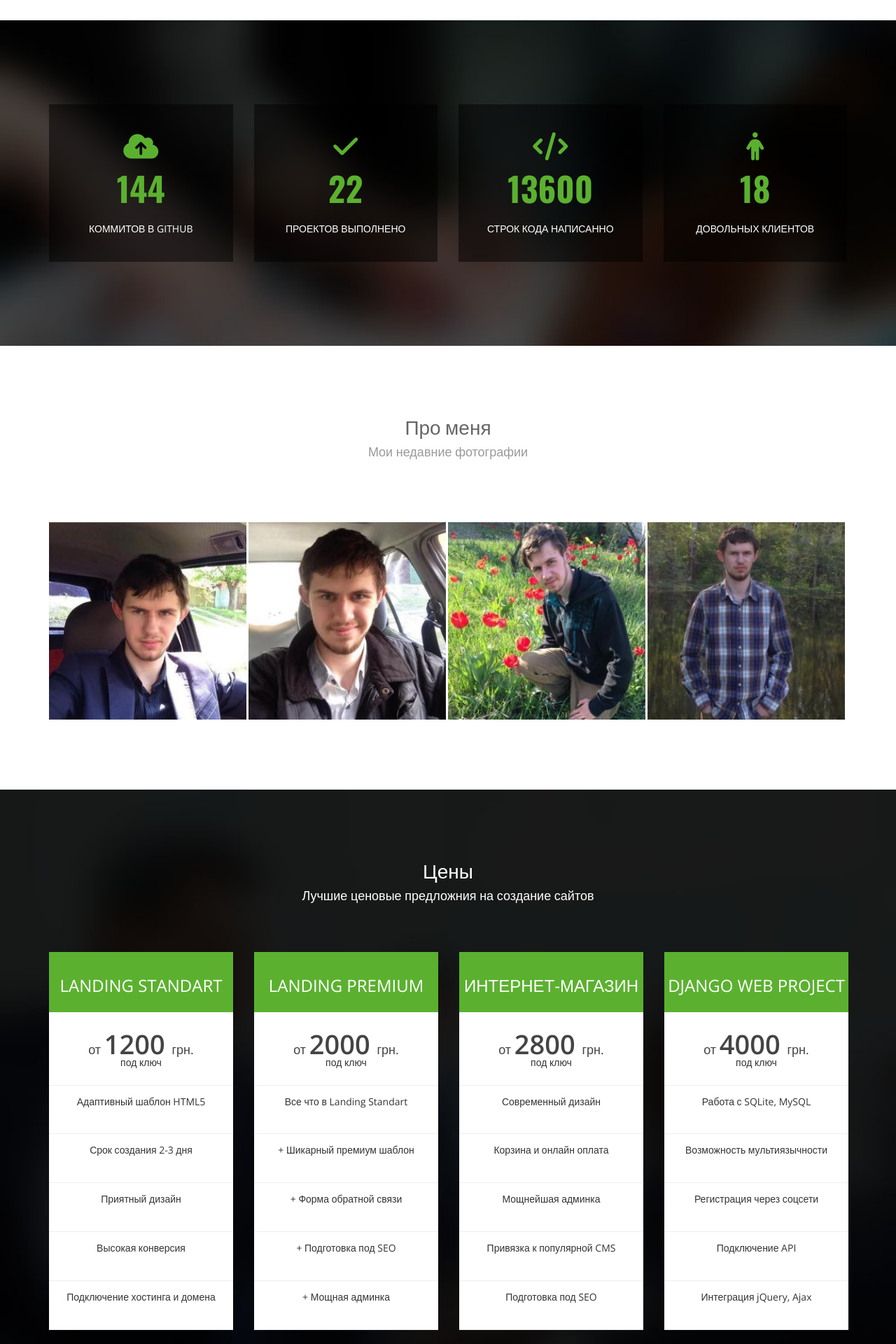
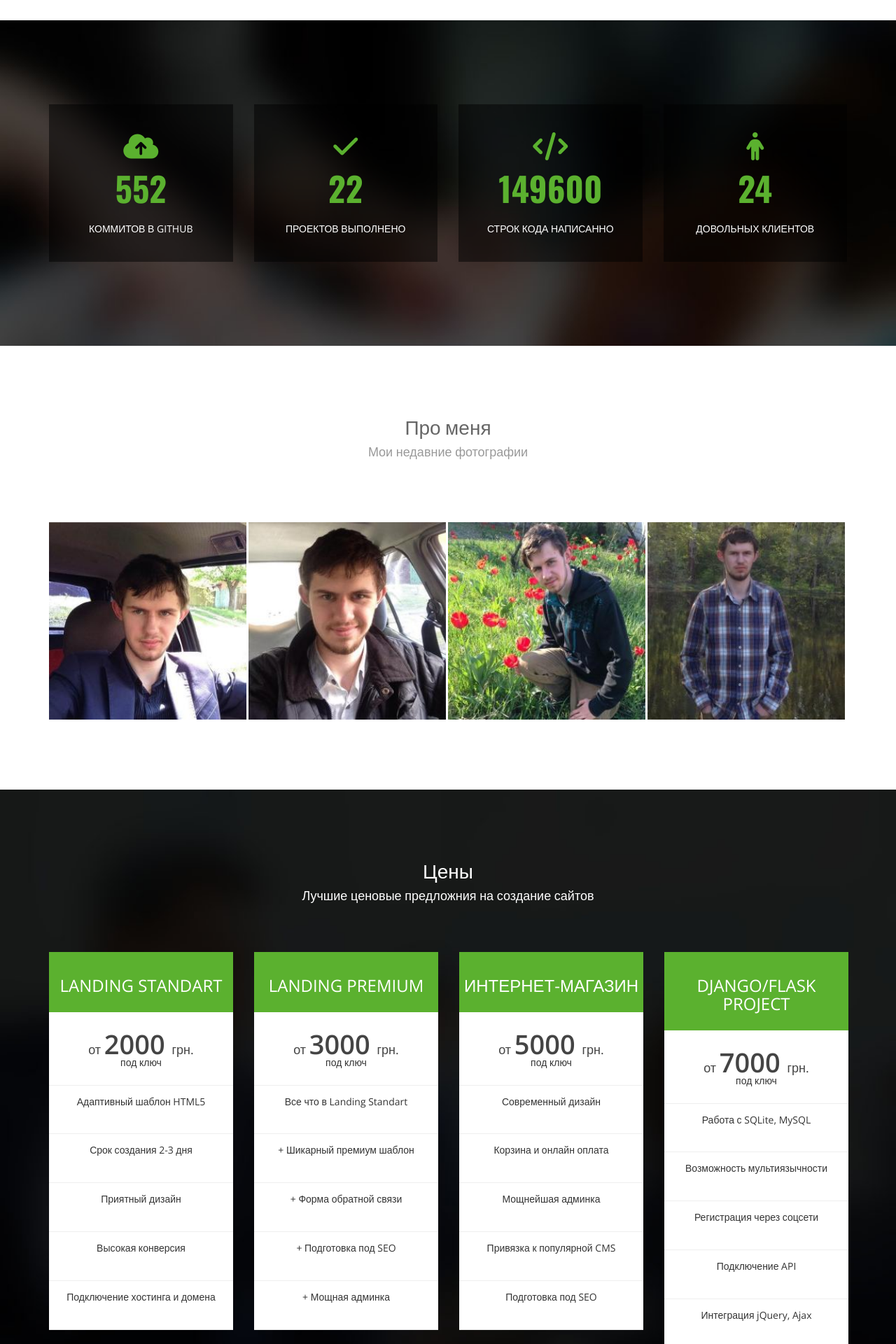
Before and after one commit to Daniil-Kost/lemk.site, a Django app: page / in a window 1280 px wide. Shown: the part 4346-6266 px from the top of the page at 70% size. Run offline with Django 3.2, Linux system fonts and the light colour scheme; some libraries are stand-ins or nearby versions.

Commit message:
Edit templates

```diff
--- a/lemk/templates/lemk/index.html
+++ b/lemk/templates/lemk/index.html
@@ -1002,7 +1002,7 @@
                 <div class="col-xs-12 col-sm-6 col-md-3">
                       <div class="counter-item noselect">
                         <i class="fa fa-cloud-upload"></i>
-                        <div class="timer" id="item1" data-to="212" data-speed="5000"></div>
+                        <div class="timer" id="item1" data-to="812" data-speed="5000"></div>
                         <h5>Коммитов в GitHub</h5>
                       </div>
                     </div>
@@ -1016,14 +1016,14 @@
                     <div class="col-xs-12 col-sm-6 col-md-3">
                       <div class="counter-item noselect">
                         <i class="fa fa-code"></i>
-                        <div class="timer" id="item3" data-to="20000" data-speed="5000"></div>
+                        <div class="timer" id="item3" data-to="220000" data-speed="5000"></div>
                         <h5>Строк кода написанно</h5>
                       </div>
                     </div>
                     <div class="col-xs-12 col-sm-6 col-md-3">
                       <div class="counter-item noselect">
                         <i class="fa fa-male"></i>
-                        <div class="timer" id="item4" data-to="26" data-speed="5000"></div>
+                        <div class="timer" id="item4" data-to="36" data-speed="5000"></div>
                         <h5>Довольных клиентов</h5>
                       </div>
                     </div>
@@ -1123,7 +1123,7 @@
                                 </div>
                                 <div class="plan-price">
                                     <div class="price-value">
-                                    <span>от </span>1200 <span>грн.</span></div>
+                                    <span>от </span>2000 <span>грн.</span></div>
                                     <div class="interval">под ключ</div>
                                 </div>
                                 <div class="plan-list">
@@ -1148,7 +1148,7 @@
                                 </div>
                                 <div class="plan-price">
                                     <div class="price-value">
-                                    <span>от </span>2000 <span>грн.</span></div>
+                                    <span>от </span>3000 <span>грн.</span></div>
                                     <div class="interval">под ключ</div>
                                 </div>
                                 <div class="plan-list">
@@ -1173,7 +1173,7 @@
                                 </div>
                                 <div class="plan-price">
                                     <div class="price-value">
-                                    <span>от </span>2800 <span>грн.</span></div>
+                                    <span>от </span>5000 <span>грн.</span></div>
                                     <div class="interval">под ключ</div>
                                 </div>
                                 <div class="plan-list">
@@ -1194,11 +1194,11 @@
                         <div class="col-md-12">
                             <div class="pricing-table">
                                 <div class="plan-name">
-								    <h3>Django Web Project</h3>
+								    <h3>Django/Flask Project</h3>
                                 </div>
                                 <div class="plan-price">
                                     <div class="price-value">
-                                    <span>от </span>4000 <span>грн.</span></div>
+                                    <span>от </span>7000 <span>грн.</span></div>
                                     <div class="interval">под ключ</div>
                                 </div>
                                 <div class="plan-list">
@@ -1223,7 +1223,7 @@
                                 </div>
                                 <div class="plan-price">
                                   <div class="price-value">
-                                    <span>от </span>5$ <span> час</span></div>
+                                    <span>от </span>7$ <span> час</span></div>
                                     <div class="interval">почасовая оплата</div>
                                 </div>
                                 <div class="plan-list">
```
